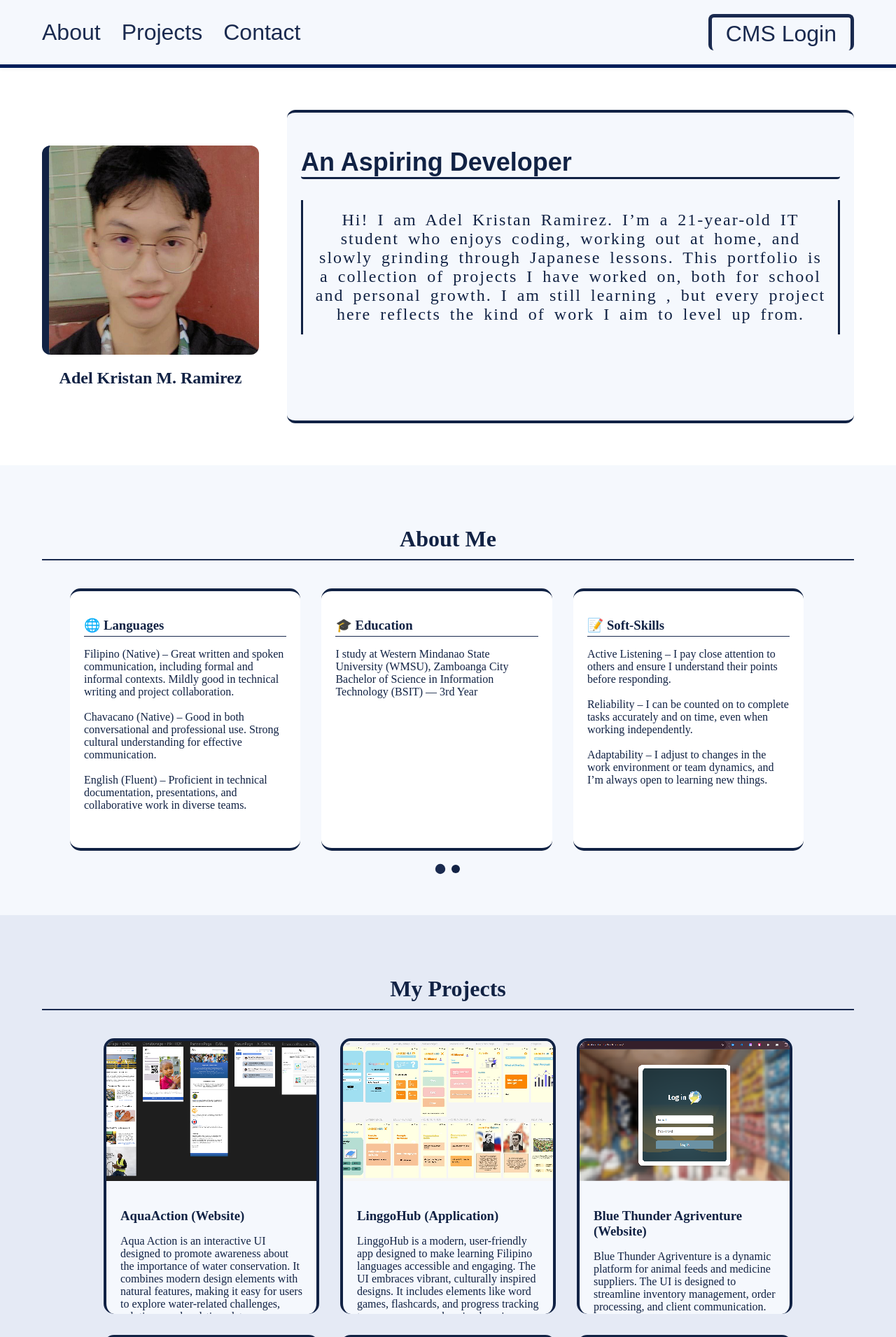
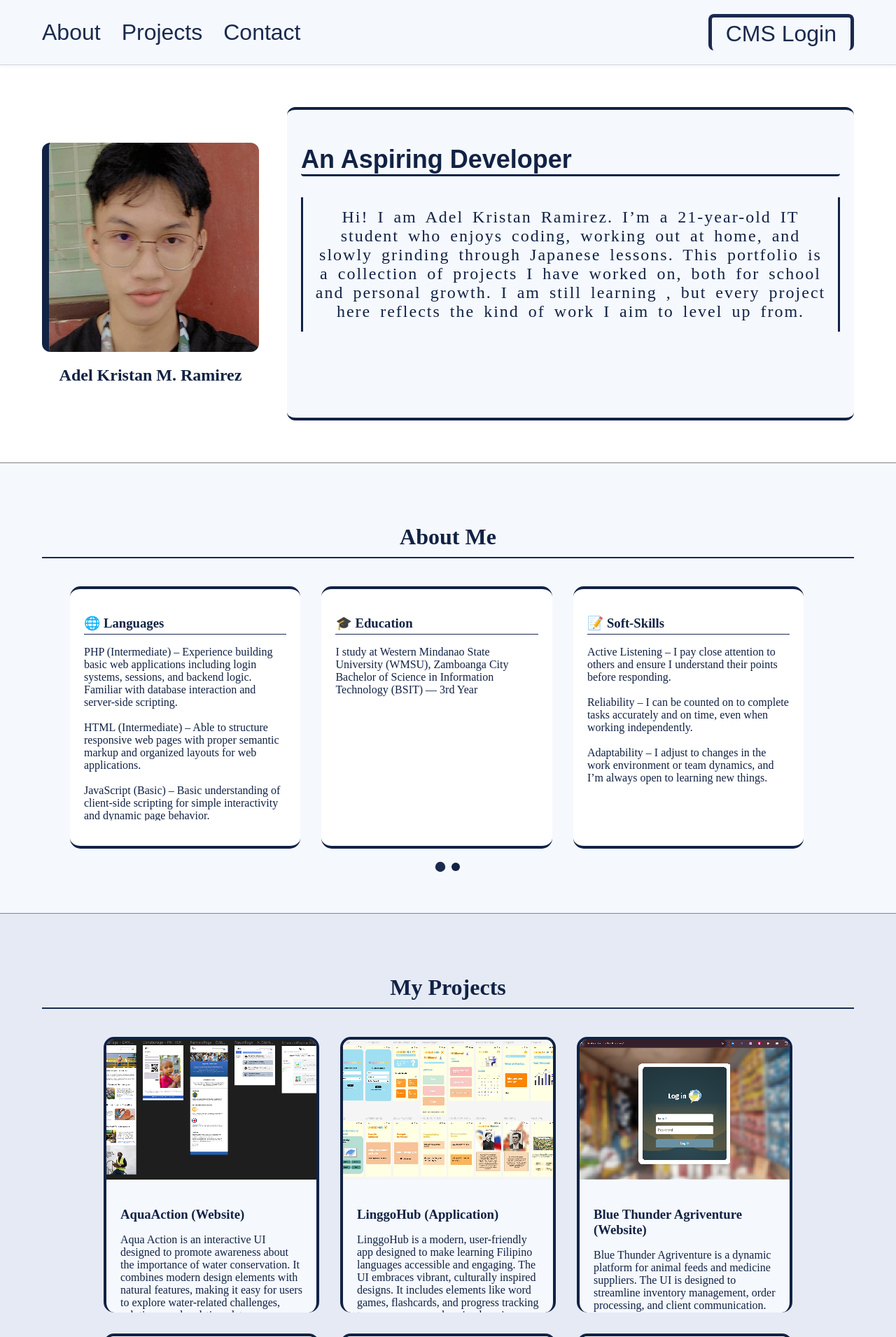
Before and after one commit to 4deru/my_portfolio, a PHP site: page / in a window 1280 px wide. Shown: the top 1911 px of the page at 70% size. Run offline with PHP 8.4, Linux system fonts and the light colour scheme; data comes from the database, SQL or seed files in the repository; data that the repository does not hold is empty; some web fonts are replaced.

Commit message:
border and new db

```diff
--- a/index.php
+++ b/index.php
@@ -426,7 +426,7 @@ body {
     </section>
 
     <!-- Resume Section -->
-    <section id="professional-experience" class="scroll-animate pixelated" style="padding: 60px; background-color: #f5f8fd; border-top: 5px  #112244;">
+    <section id="professional-experience" class="scroll-animate pixelated" style="padding: 60px; background-color: #f5f8fd; border-top: 1px inset #D1D5DB;">
         <h2 style="font-family: 'Axiforma'; font-size: 2rem; color: #112244; text-align:center; border-bottom: 2px solid #1a2a4f; padding-bottom: 10px;">About Me</h2>
 
         <div class="resume-container" id="resume-container">
@@ -445,7 +445,7 @@ body {
     </section>
 
     <!-- Projects Section -->
-    <section id="projects-section" class="scroll-animate pixelated" style="padding: 60px; background-color: #e5eaf5; border-top: 5px #112244;">
+    <section id="projects-section" class="scroll-animate pixelated" style="padding: 60px; background-color: #e5eaf5; border-top: 1px inset #D1D5DB;">
         <h2 style="font-family: 'Axiforma'; font-size: 2rem; color: #112244; text-align:center; border-bottom: 2px solid #1a2a4f; padding-bottom: 10px;">My Projects</h2>
 
         <div class="projects-container">
@@ -476,7 +476,7 @@ body {
     background: linear-gradient(to top left,#e5eaf5 0%, #fff 100%);
     overflow: hidden;
     position: relative;
-    border-top: 4px #112244;
+    border-top: 1px inset #D1D5DB;;
     border-bottom: 4px solid #1a2a4f;
     display: flex;
     flex-wrap: wrap;
--- a/my_portfolio.sql
+++ b/my_portfolio.sql
@@ -3,7 +3,7 @@
 -- https://www.phpmyadmin.net/
 --
 -- Host: 127.0.0.1
--- Generation Time: Mar 12, 2026 at 02:32 AM
+-- Generation Time: Mar 12, 2026 at 04:13 AM
 -- Server version: 10.4.32-MariaDB
 -- PHP Version: 8.2.12
 
@@ -77,7 +77,7 @@ CREATE TABLE `hero_section` (
 --
 
 INSERT INTO `hero_section` (`id`, `image_path`, `heading`, `description`, `name`) VALUES
-(1, 'uploads/profile.jpg', 'An Aspiring Developer', 'Hi! I am Adel Kristan Ramirez. I’m a 21-year-old IT student who enjoys coding, working out at home, and slowly grinding through Japanese lessons. This portfolio is a collection of projects I have worked on, both for school and personal growth. I am still learning ,  but every project here reflects the kind of work I aim to level up from.', 'Adel Kristan M. Ramirez');
+(1, 'uploads/481321349_1135957974939042_2671299978600768037_n.jpg', 'An Aspiring Developer', 'Hi! I am Adel Kristan Ramirez. I’m a 21-year-old IT student who enjoys coding, working out at home, and slowly grinding through Japanese lessons. This portfolio is a collection of projects I have worked on, both for school and personal growth. I am still learning ,  but every project here reflects the kind of work I aim to level up from.', 'Adel Kristan M. Ramirez');
 
 -- --------------------------------------------------------
 
@@ -147,7 +147,7 @@ CREATE TABLE `resume_section` (
 --
 
 INSERT INTO `resume_section` (`id`, `title`, `content`, `icon`) VALUES
-(13, 'Languages', 'Filipino (Native) – Great written and spoken communication, including formal and informal contexts. Mildly good in technical writing and project collaboration.\r\n\r\nChavacano (Native) – Good in both conversational and professional use. Strong cultural understanding for effective communication.\r\n\r\nEnglish (Fluent) – Proficient in technical documentation, presentations, and collaborative work in diverse teams.\r\n\r\nJapanese (Beginner) – Basic reading, writing, and conversational skills. Actively expanding vocabulary and grammar through self-study and practice.', '🌐'),
+(13, 'Languages', 'PHP (Intermediate) – Experience building basic web applications including login systems, sessions, and backend logic. Familiar with database interaction and server-side scripting.\r\n\r\nHTML (Intermediate) – Able to structure responsive web pages with proper semantic markup and organized layouts for web applications.\r\n\r\nJavaScript (Basic) – Basic understanding of client-side scripting for simple interactivity and dynamic page behavior.\r\n\r\nPython (Basic) – Familiar with fundamental programming concepts such as variables, loops, and functions. Some experience through coursework and self-study.', '🌐'),
 (14, 'Education', 'I study at Western Mindanao State University (WMSU), Zamboanga City\r\nBachelor of Science in Information Technology (BSIT) — 3rd Year', '🎓'),
 (15, 'Soft-Skills', 'Active Listening – I pay close attention to others and ensure I understand their points before responding.\r\n\r\nReliability – I can be counted on to complete tasks accurately and on time, even when working independently.\r\n\r\nAdaptability – I adjust to changes in the work environment or team dynamics, and I’m always open to learning new things.', '📝'),
 (16, 'Certifications', 'Currently working towards certifications in areas such as programming, web development, and data analysis to further enhance technical skills and knowledge in Information Technology.', '📃');
--- a/nav.php
+++ b/nav.php
@@ -8,22 +8,10 @@ nav {
     padding: 20px 60px;
     background: #f5f8fd;
     box-shadow: 0 2px 5px rgba(0,0,0,0.05);
-    border-bottom: 5px inset #000206;
+    border-bottom: 1px inset #D1D5DB;
     z-index: 1;
     position: relative;
     overflow: hidden;
-}
-
-
-.star {
-    position: absolute;
-    width: 6px;
-    height: 6px;
-    background-color: #fff;
-    border-radius: 2px;
-    box-shadow: 0 0 8px #ffffff;
-    animation: twinkle 0.5s infinite ease-in-out;
-    z-index: -1;
 }
 
 
```
